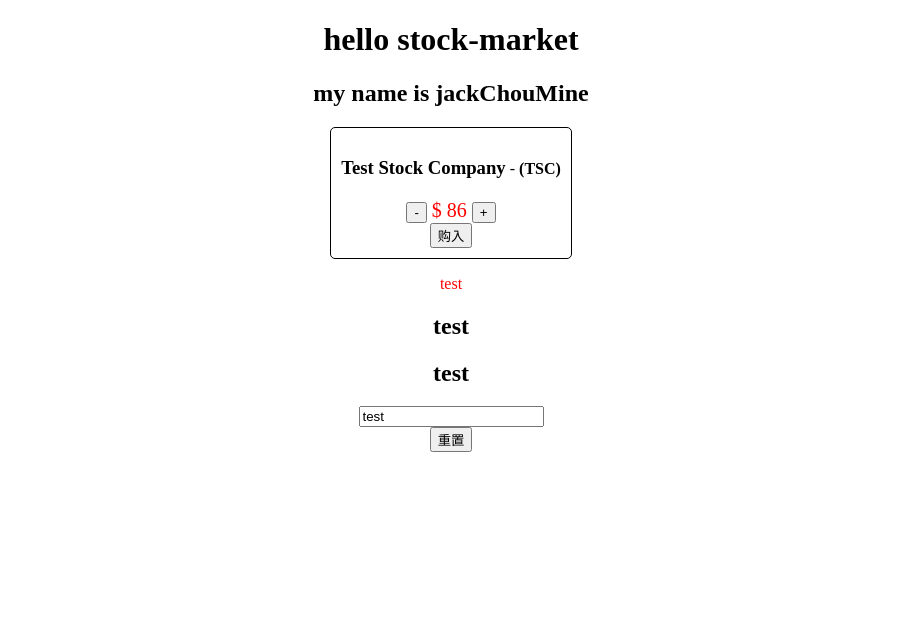
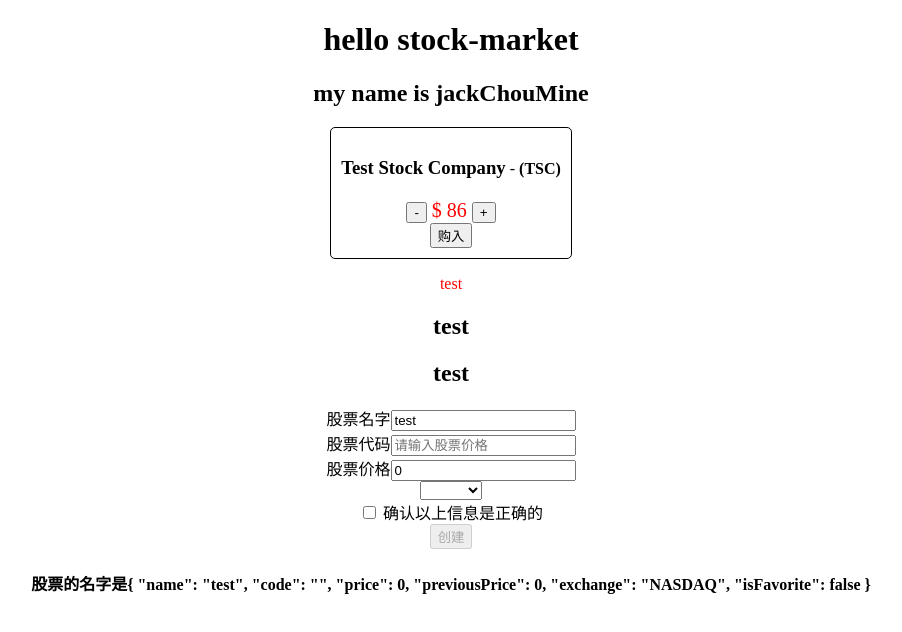
Before and after one commit to jackchoumine/stock-market, an Angular app: page / in a window 1280 px wide. Shown: the top 632 px of the page, without its empty margins (189-1091 px from the left). Built offline with nearby package versions, Linux system fonts and the light colour scheme.

Commit message:
完整的表单

```diff
--- a/src/app/model/stock.ts
+++ b/src/app/model/stock.ts
@@ -2,7 +2,7 @@
  * @Description: 股票模型
  * @Date: 2020-09-29 03:20:45 +0800
  * @Author: JackChouMine
- * @LastEditTime: 2020-10-03 18:11:06 +0800
+ * @LastEditTime: 2020-10-04 20:58:38 +0800
  * @LastEditors: JackChouMine
  */
 export class Stock {
@@ -12,8 +12,9 @@ export class Stock {
     public code: string,
     public price: number,
     public previousPrice: number,
+    public exchange: string = 'NYSE', // 交易所
   ) { }
-  // TODO 这是什么语法
+
   isPositiveChange(): boolean {
     console.log('这是一个函数吗');
     return this.price >= this.previousPrice;
--- a/src/app/stock/create-stock/create-stock.component.html
+++ b/src/app/stock/create-stock/create-stock.component.html
@@ -2,22 +2,54 @@
  * @Description: 模板驱动表单
  * @Date: 2020-10-04 18:25:02 +0800
  * @Author: JackChouMine
- * @LastEditTime: 2020-10-04 20:15:40 +0800
+ * @LastEditTime: 2020-10-05 01:36:17 +0800
  * @LastEditors: JackChouMine
 -->
 <p [textContent]="stock.name"></p>
 <h2>{{stock.name}}</h2>
 <h2 [innerHtml]="stock.name"></h2>
 <div class="form-group">
-  <form>
-    <div>
-      <!-- <input type="text" placeholder="请输入股票名字" [value]="stock.name" (input)="stock.name=$event.target.value"> -->
-      <!-- <input type="text" placeholder="请输入股票名字" name="stockName" [ngModel]="stock.name"
-        (ngModelChange)="stock.name = $event"> -->
+  <form (ngSubmit)="createStock()">
+    <div class="stock-name">
+      <label>股票名字</label>
       <input type="text" placeholder="请输入股票名字" name="stockName" [(ngModel)]="stock.name">
     </div>
+    <div class="stock-code">
+      <label>股票代码</label>
+      <input type="text" placeholder="请输入股票价格" name="stockCode" [ngModel]="stock.code"
+        (ngModelChange)="stock.code = $event">
+    </div>
+    <div class="stock-price">
+      <label>股票价格</label>
+      <input type="text" placeholder="请输入股票价格" name="stockPrice" [ngModel]="stock.price"
+        (ngModelChange)="setStockPrice($event)">
+    </div>
+    <div class="stock-exchange">
+      <!-- <div>
+        <input type="radio" name="stockExchange" [(ngModel)]="stock.exchange" value="NYSE">
+        <label>NYSE</label>
+      </div>
+      <div>
+        <input type="radio" name="stockExchange" [(ngModel)]="stock.exchange" value="NASDAQ">
+        <label>NASDAQ</label>
+      </div>
+      <div>
+        <input type="radio" name="stockExchange" [(ngModel)]="stock.exchange" value="OTHER">
+        <label>OTHER</label>
+      </div> -->
+      <div>
+        <select name="stockExchange" [(ngModel)]="stock.exchange">
+          <option *ngFor="let exchange of exchanges" [ngValue]="exchange">{{exchange}}</option>
+        </select>
+      </div>
+    </div>
+    <div class="stock-confirm">
+      <input type="checkbox" name="stockConfirm" [(ngModel)]="confirm">
+      确认以上信息是正确的
+    </div>
+    <button [disabled]="!confirm" type="submit">创建</button>
   </form>
-  <button (click)="stock.name='test'">重置</button>
+  <h4>股票的名字是{{stock|json}}</h4>
 </div>
 <style>
   p {
--- a/src/app/stock/create-stock/create-stock.component.ts
+++ b/src/app/stock/create-stock/create-stock.component.ts
@@ -2,7 +2,7 @@
  * @Description:
  * @Date: 2020-10-04 18:25:02 +0800
  * @Author: JackChouMine
- * @LastEditTime: 2020-10-04 19:50:07 +0800
+ * @LastEditTime: 2020-10-05 01:35:40 +0800
  * @LastEditors: JackChouMine
  */
 import { Component, OnInit } from '@angular/core';
@@ -15,13 +15,19 @@ import { Stock } from '../../model/stock';
 })
 export class CreateStockComponent implements OnInit {
   public stock: Stock;
+  public confirm = false;
+  public exchanges = ['上交所', '深交所', '纽交所'];
   constructor() {
   }
 
   ngOnInit(): void {
-    this.stock = new Stock('test', 'MyStock', 100, 90);
+    this.stock = new Stock('test', '', 0, 0, 'NASDAQ');
   }
-  change(name): void {
-    this.stock.name = name;
+  setStockPrice(price): void {
+    this.stock.price = +price;
+    this.stock.previousPrice = +price;
+  }
+  createStock(): void {
+    console.log('创建的股票是', this.stock);
   }
 }
--- a/src/app/stock/stock-item/stock-item.component.ts
+++ b/src/app/stock/stock-item/stock-item.component.ts
@@ -2,7 +2,7 @@
  * @Description: 股票组件
  * @Date: 2020-09-29 01:33:58 +0800
  * @Author: JackChouMine
- * @LastEditTime: 2020-10-04 18:34:59 +0800
+ * @LastEditTime: 2020-10-04 20:58:02 +0800
  * @LastEditors: JackChouMine
  */
 import { Component, OnInit } from '@angular/core';
```
